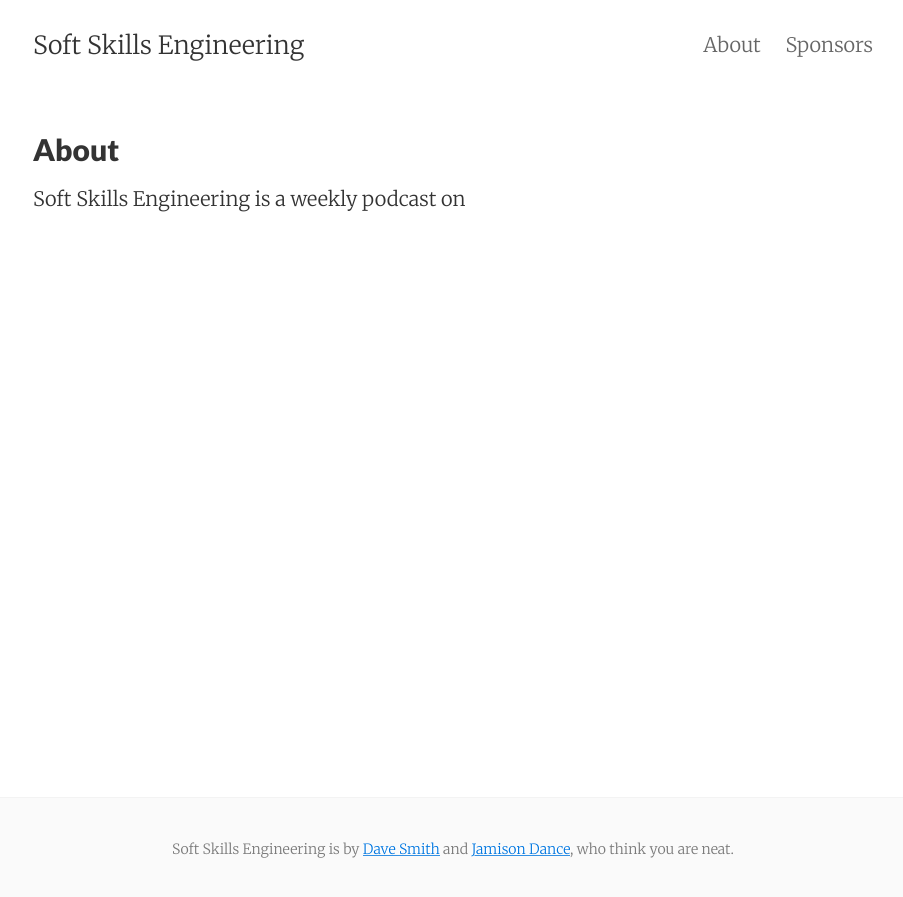
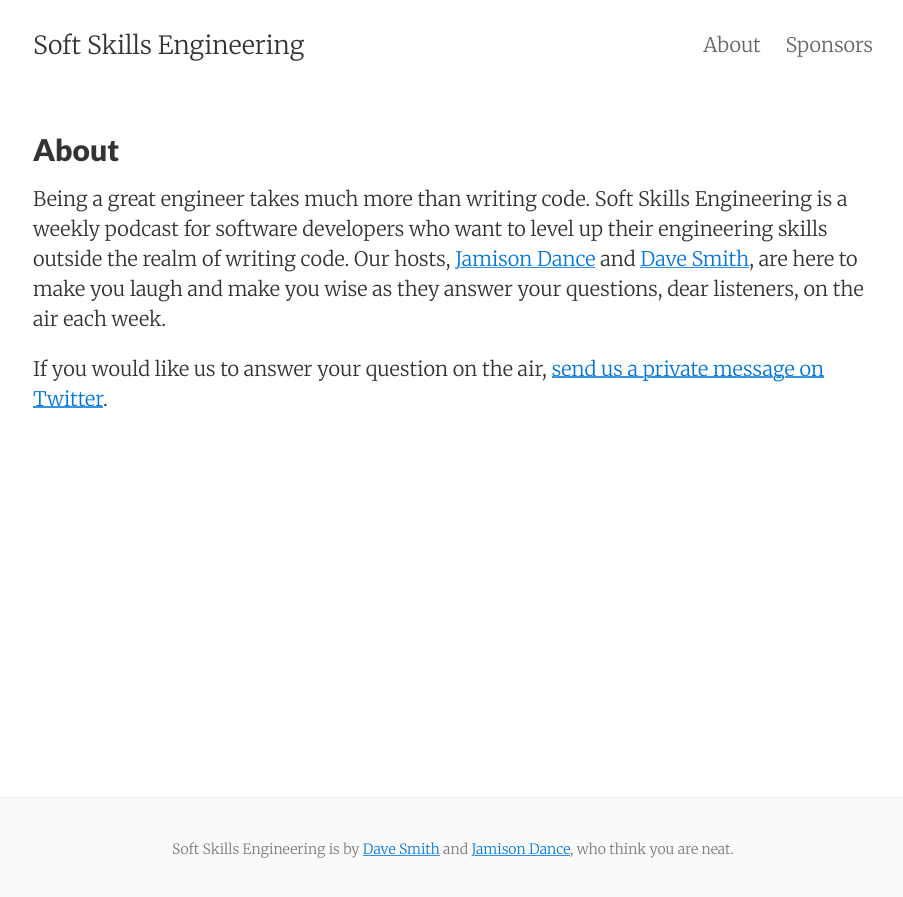
Before and after one commit to soft-skills-engineering/website, a Jekyll site: the page built from about.html, in a window 1280 px wide. Shown: the top 897 px of the page, without its empty margins (187-1090 px from the left). Built offline with Jekyll 4.4.1, drawn with Linux system fonts in a browser that asks for light colours.

Commit message:
About and Sponsor Pages

```diff
--- a/_config.yml
+++ b/_config.yml
@@ -7,6 +7,7 @@ baseurl:     ""
 url:         "https://softskills.audio"
 date_format: "%b %-d, %Y"
 logo_url: "https://download.softskills.audio/sse-logo-3.png"
+twitter_dm_url: "https://twitter.com/messages/compose?recipient_id=707699773642383361"
 
 # Google services
 google_verification:
--- a/about.html
+++ b/about.html
@@ -4,5 +4,13 @@ title: About
 permalink: /about/
 tags: about
 ---
+<p>
+Being a great engineer takes much more than writing code. Soft Skills Engineering is a weekly podcast for
+software developers who want to level up their engineering skills outside the realm of writing code. Our
+hosts, <a href="https://twitter.com/jergason">Jamison Dance</a> and <a href="https://twitter.com/djsmith42">Dave Smith</a>,
+are here to make you laugh and make you wise as they answer your questions, dear listeners, on the air each week.
+</p>
 
-Soft Skills Engineering is a weekly podcast on
+<p>
+If you would like us to answer your question on the air, <a href="{{site.twitter_dm_url}}">send us a private message on Twitter</a>.
+</p>
```
Also changed, not shown: sponsors.md (+3 -1 lines).
